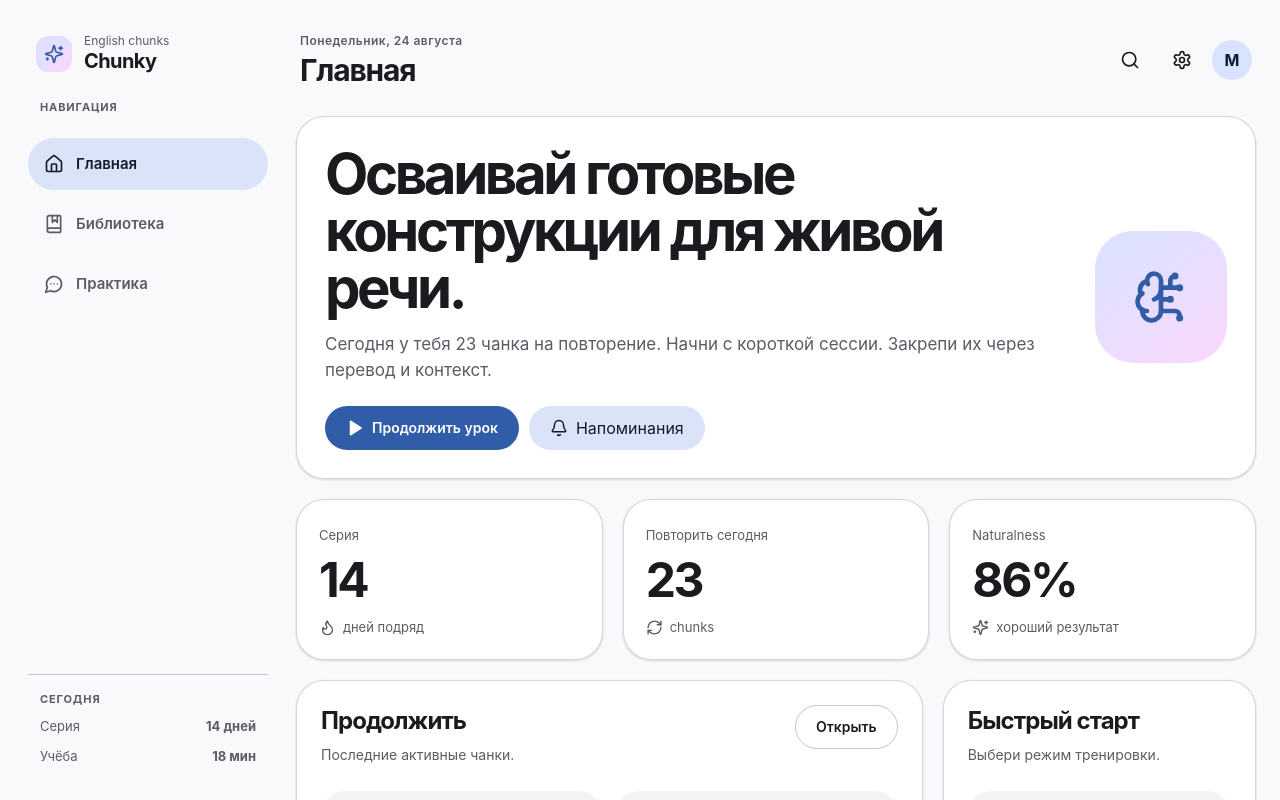
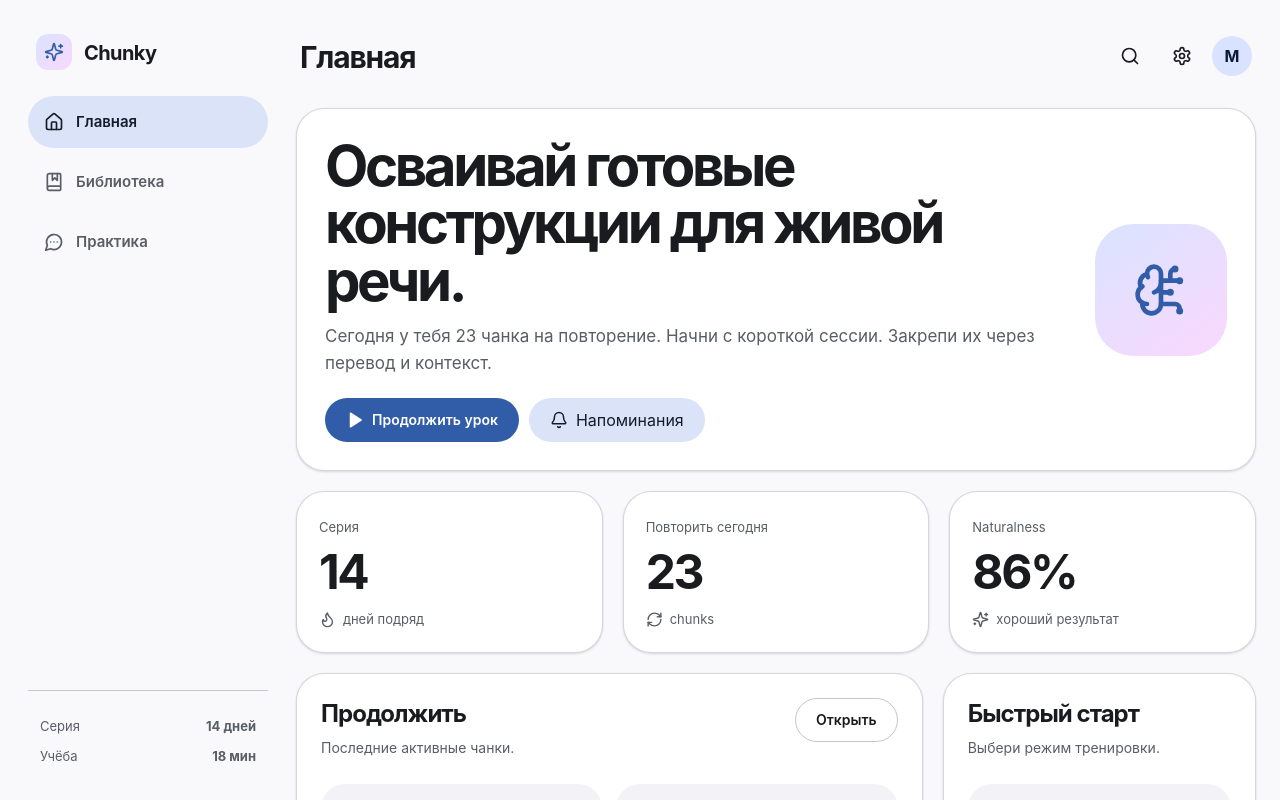
Before and after one commit to tashckinov/Chunky, a React (Vite) app in the folder apps/web/: page / in a window 1280 px wide. Shown: the top 800 px of the page. Built offline with nearby package versions, Linux system fonts and the light colour scheme; no server answers.

Commit message:
ui: simplify chrome and constrain desktop layout

```diff
--- a/apps/web/src/components/layout/app-shell.tsx
+++ b/apps/web/src/components/layout/app-shell.tsx
@@ -10,27 +10,23 @@ const navigation = [
   { to: "/practice", label: "Практика", icon: MessageCircleMore }
 ]
 
-const pageMeta: Record<string, { eyebrow: string; title: string }> = {
-  "/": { eyebrow: "Понедельник, 24 августа", title: "Главная" },
-  "/library": { eyebrow: "Твои коллекции", title: "Библиотека" },
-  "/practice": { eyebrow: "Сессия 1 из 5", title: "Практика" }
+const pageTitles: Record<string, string> = {
+  "/": "Главная",
+  "/library": "Библиотека",
+  "/practice": "Практика"
 }
 
 export function AppShell() {
   const { pathname } = useLocation()
-  const current = pageMeta[pathname] ?? pageMeta["/"]
+  const currentTitle = pageTitles[pathname] ?? pageTitles["/"]
 
   return (
     <div className="app-shell">
       <aside className="sidebar" aria-label="Основная навигация">
         <div className="brand">
           <span className="brand-mark"><Sparkles size={20} /></span>
-          <span>
-            <small>English chunks</small>
-            <strong>Chunky</strong>
-          </span>
+          <strong>Chunky</strong>
         </div>
-        <p className="nav-label">Навигация</p>
         <nav className="nav-list">
           {navigation.map(({ to, label, icon: Icon }) => (
             <NavLink key={to} to={to} end={to === "/"} className={({ isActive }) => cn("nav-item", isActive && "active")}>
@@ -40,7 +36,6 @@ export function AppShell() {
           ))}
         </nav>
         <div className="sidebar-footer">
-          <p className="nav-label">Сегодня</p>
           <div><span>Серия</span><strong>14 дней</strong></div>
           <div><span>Учёба</span><strong>18 мин</strong></div>
         </div>
@@ -48,10 +43,7 @@ export function AppShell() {
 
       <main className="main">
         <header className="top-app-bar">
-          <div>
-            <p>{current.eyebrow}</p>
-            <h1>{current.title}</h1>
-          </div>
+          <h1>{currentTitle}</h1>
           <div className="top-actions">
             <Button variant="ghost" size="icon" aria-label="Поиск"><Search size={20} /></Button>
             <Button variant="ghost" size="icon" aria-label="Настройки"><Settings size={20} /></Button>
```
